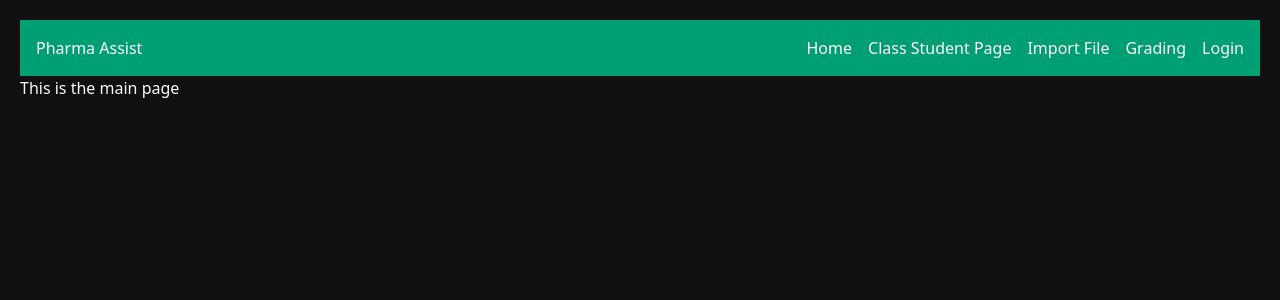
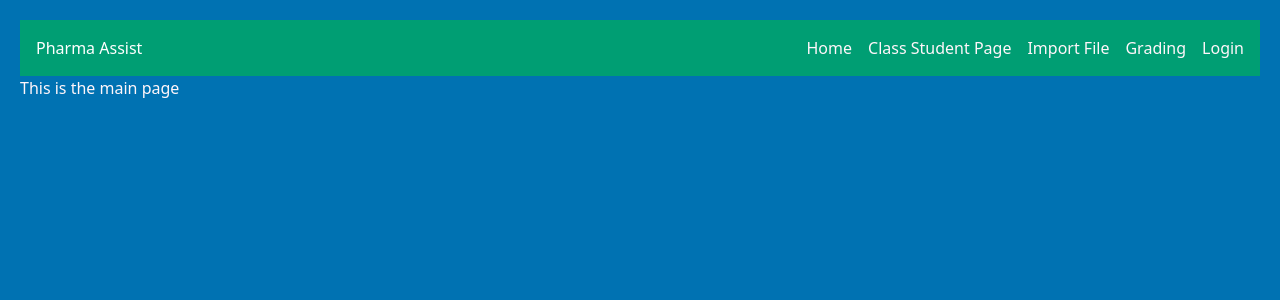
Before and after one commit to JinPlanter/Pharma-Assist, a Next.js app: page / in a window 1280 px wide. Shown: the top 300 px of the page. Built offline with nearby package versions, Linux system fonts and the light colour scheme.

Commit message:
changed grading page layout

```diff
--- a/app/globals.css
+++ b/app/globals.css
@@ -22,7 +22,7 @@
 
 
 body {
-  background-color: theme('colors.custom-black');
+  background-color: theme('colors.custom-blue');
   color: theme('colors.custom-white');
   align-items: center;
   justify-content: center;
```
